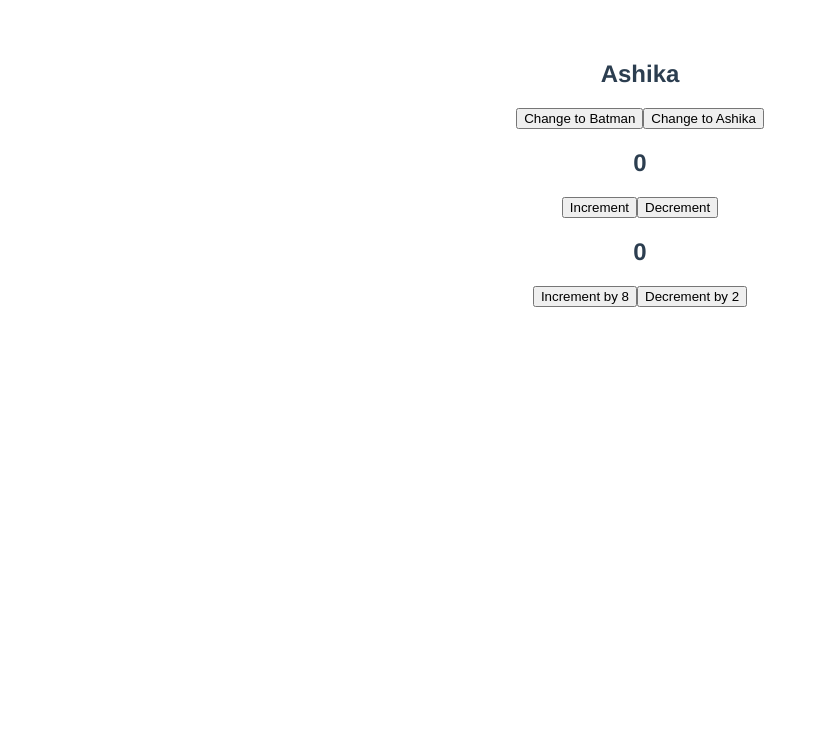
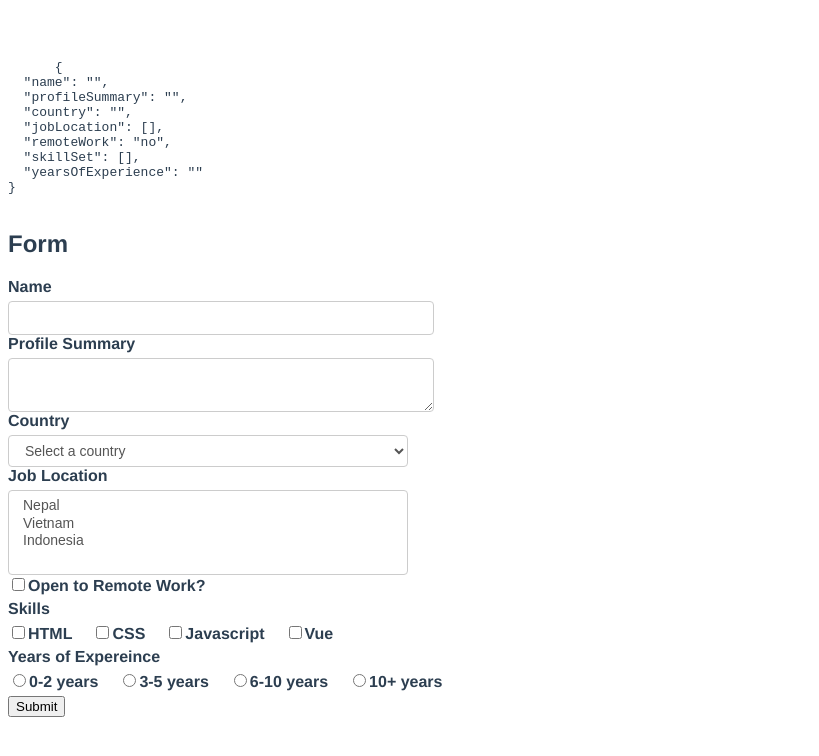
Before and after one commit to AshikaSth/Vue-Tutorial, a Vue app: page / in a window 1280 px wide. Shown: the top 756 px of the page, without its empty margins (0-819 px from the left). Built offline with nearby package versions, Linux system fonts and the light colour scheme.

Commit message:
form handling

```diff
--- a/src/App.vue
+++ b/src/App.vue
@@ -1,16 +1,65 @@
 <template>
-<h2>{{name}}</h2>
-<div>
-  <button v-on:mouseover="name = 'Batman'">Change to Batman</button>
-  <button v-on:mouseover="changeName($event), increment(8, $event)">Change to Ashika</button>
-
-</div>
-<h2>{{ count }}</h2>
-<button v-on:click="count += 1"> Increment </button>
-<button v-on:click="count -= 1">Decrement</button>
-<h2>{{ counts }}</h2>
-<button @click="increment(8, $event)"> Increment by 8</button>
-<button @click="decrement(2)">Decrement by 2</button>
+  <div>
+    <pre>
+      {{ JSON.stringify(formValues, null, 2) }}
+  </pre></div>
+<h2>Form</h2>
+<form @submit="submitForm">
+  <div>
+    <label for="name">Name</label>
+    <input type="text" id="name" v-model="formValues.name">
+  </div>
+  <div>
+    <label for="profie">Profile Summary</label>
+    <textarea id="profile" v-model="formValues.profileSummary"/>
+  </div>
+  <div>
+    <label for="country">Country</label>
+    <select id="country" v-model="formValues.country">
+      <option value="">Select a country</option>
+      <option value="nepal">Nepal</option>
+      <option value="vietnam">Vietnam</option>
+      <option value="indonesia">Indonesia</option>
+    </select>
+  </div>
+  <div>
+    <label for="jobLocation">Job Location</label>
+  <select id="jobLocation" multiple v-model="formValues.jobLocation">
+      <option value="nepal">Nepal</option>
+      <option value="vietnam">Vietnam</option>
+      <option value="indonesia">Indonesia</option>
+    </select>
+  </div>
+  <div>
+    <input type="checkbox" id="remoteWork" v-model="formValues.remoteWork" true-value="yes" false-value="no">
+    <label for="remoteWork">Open to Remote Work?</label>
+  </div>
+  <div>
+    <label>Skills</label>
+    <input type="checkbox" id="html" value="html" v-model="formValues.skillSet">
+    <label for="html">HTML</label>
+    <input type="checkbox" id="css" value="css" v-model="formValues.skillSet">
+    <label for="css">CSS</label>
+    <input type="checkbox" id="javascript" value="javascript" v-model="formValues.skillSet">
+    <label for="javascript">Javascript</label>
+    <input type="checkbox" id="vue" value="vue" v-model="formValues.skillSet">
+    <label for="vue">Vue</label>
+  </div>
+  <div>
+    <label>Years of Expereince</label>
+    <input type="radio" id="0-2" value="0-2" v-model="formValues.yearsOfExperience"/>
+    <label for="0-2">0-2 years</label>
+    <input type="radio" id="3-5" value="3-5" v-model="formValues.yearsOfExperience"/>
+    <label for="3-5">3-5 years</label>
+    <input type="radio" id="6-10" value="6-10" v-model="formValues.yearsOfExperience"/>
+    <label for="6-10">6-10 years</label>
+    <input type="radio" id="10+" value="10+" v-model="formValues.yearsOfExperience"/>
+    <label for="10+">10+ years</label>
+  </div>
+  <div>
+    <button>Submit</button>
+  </div>
+</form>
 </template>
 <script>
 
@@ -18,24 +67,22 @@
   name: 'App',
   data() {
     return{
-      name: "Ashika",
-      count: 0,
-      counts:0,
+      formValues: {
+        name: '',
+        profileSummary:'',
+        country: '',
+        jobLocation: [],
+        remoteWork: "no",
+        skillSet:[],
+        yearsOfExperience:'',
+      }
     }
 
   },
   methods:{
-    increment(num, event){
-      this.counts+=num
-      console.log('Event', event)
-
-    },
-    decrement(num){
-      this.counts-=num
-    },
-    changeName(event){
-      this.name='Ashika'
-      console.log('Event', event)
+    submitForm(event){
+      event.preventDefault()
+      console.log('Form values:',this.formValues)
     }
   }
 };
@@ -46,23 +93,46 @@
   font-family: Avenir, Helvetica, Arial, sans-serif;
   -webkit-font-smoothing: antialiased;
   -moz-osx-font-smoothing: grayscale;
-  text-align: center;
+  /* text-align: center; */
   color: #2c3e50;
   margin-top: 60px;
 }
-.underline{
+.underline {
   text-decoration: underline;
 }
-
-.promoted{
+.promoted {
   font-style: italic;
 }
-
-.new{
-  color: green;
+.new {
+  color: olivedrab;
+}
+.sold-out {
+  color: red;
+}
+label {
+  font-weight: bold;
+  display: flex;
+  margin-bottom: 5px;
 }
 
-.sold-out{
-  color: red;
+input + label {
+  font-weight: bold;
+  display: inline-flex;
+  margin-right: 20px;
+}
+
+input[type='text'],
+textarea,
+select {
+  display: block;
+  width: 400px;
+  padding: 6px 12px;
+  font-size: 14px;
+  line-height: 1.42857143;
+  color: #555;
+  background-color: #fff;
+  background-image: none;
+  border: 1px solid #ccc;
+  border-radius: 4px;
 }
 </style>
```
